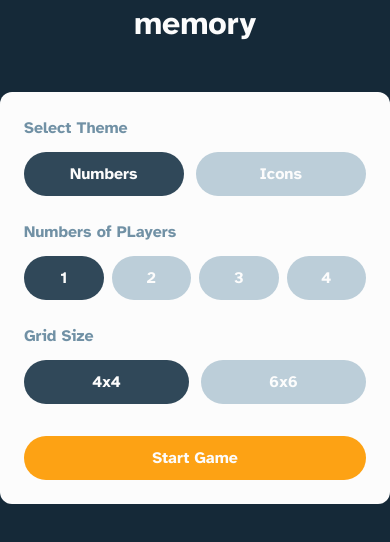
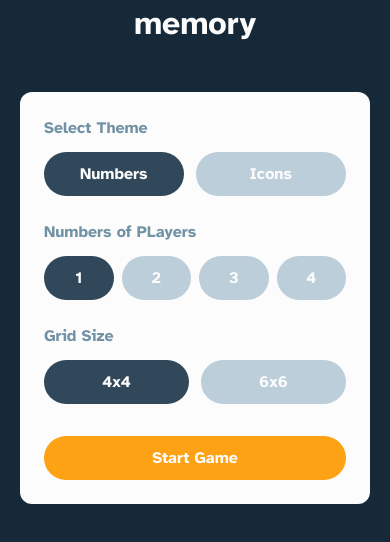
Before and after one commit to dlkokhta/memory-game, a React (Vite) app: page / in a window 390 px wide. Shown: the top 542 px of the page. Built offline with nearby package versions, Linux system fonts and the light colour scheme.

Commit message:
add padding-x for small mobile screen

```diff
--- a/src/components/StartGamePage.tsx
+++ b/src/components/StartGamePage.tsx
@@ -35,7 +35,7 @@ const StartGamePage = () => {
   };
 
   return (
-    <div className=" bg-darkBlue h-screen font-atkinsonHyperlegible sm:px-40 sm:pt-10 lg:px-80 lg:pt-5 xl:px-[470px]">
+    <div className=" bg-darkBlue h-screen font-atkinsonHyperlegible px-5 sm:px-40 sm:pt-10 lg:px-80 lg:pt-5 xl:px-[470px]">
       <h1 className="text-white pb-11 font-bold text-[32px] text-center ">
         memory
       </h1>
```
